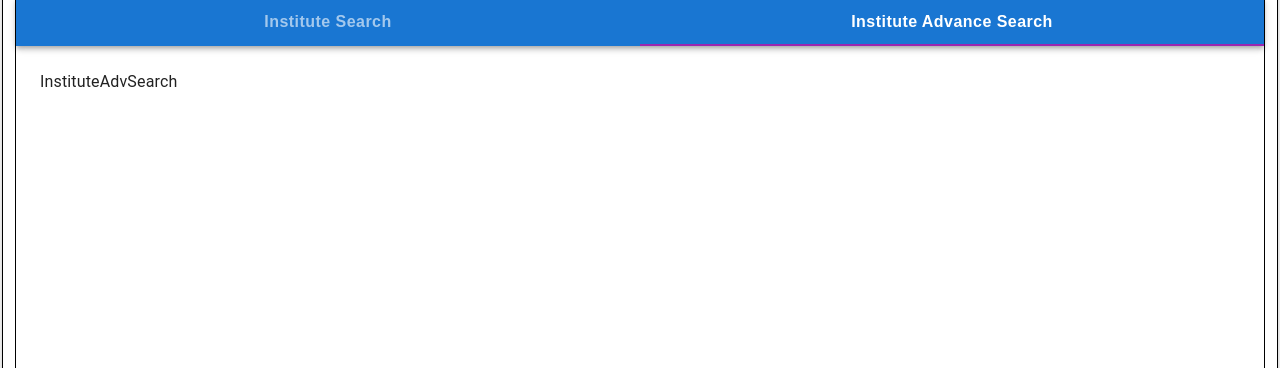
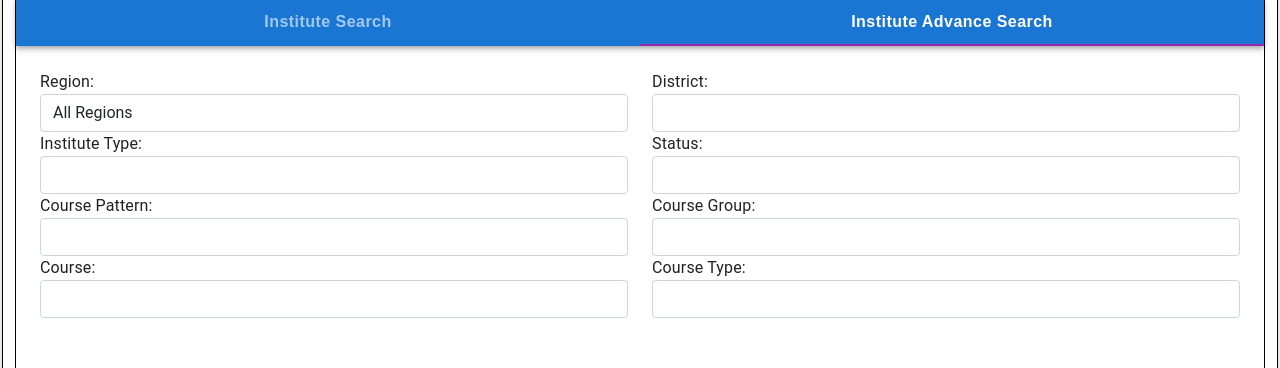
Before and after one commit to Nishantphule/search-inst-app, a React (Create React App) app: page / in a window 1280 px wide. Both pictures are taken after a click on the tab "Institute Advance Search". Shown: the part 192-560 px from the top of the page. Built offline with nearby package versions, Linux system fonts and the light colour scheme.

Commit message:
form updates

```diff
--- a/src/Components/Forms/InstituteAdvSearch.jsx
+++ b/src/Components/Forms/InstituteAdvSearch.jsx
@@ -1,7 +1,93 @@
-import React from "react";
+import React, { useState } from "react";
 
 const InstituteAdvSearch = () => {
-  return <div>InstituteAdvSearch</div>;
+  const [selectedRegion, setSelectedRegion] = useState("");
+  const [selectedDistrict, setSelectedDistrict] = useState("");
+  const [selectedInstType, setSelectedInstType] = useState("");
+  const [selectedStatus, setSelectedStatus] = useState("");
+  const [selectedCoursePattern, setSelectedCoursePattern] = useState("");
+  const [selectedCourseGroup, setSelectedCourseGroup] = useState("");
+  const [selectedCourse, setSelectedCourse] = useState("");
+  const [selectedCourseType, setSelectedCourseType] = useState("");
+
+  const regions = ["Mumbai", "Pune", "Nagpur", "Chhatrapati Sambhaji Nagar"];
+  const [districts, setDistricts] = useState(["Nashik", "Pune", "Akola"]);
+  const [instituteTypes, setInstituteTypes] = useState([
+    "All",
+    "Aided Autonomous",
+    "Learn & Earn",
+    "Government Autonomous",
+    "Government",
+    "Government Aided",
+    "UnAided",
+    "Unaided Double Shift",
+  ]);
+  const [statusList, setStatusList] = useState([
+    "Affiliated",
+    "Not Affiliated",
+    "All",
+  ]);
+  const [coursePatterns, setCoursePatterns] = useState([
+    "All",
+    "Yearly Full-Time",
+    "Yearly Part-Time",
+    "Semester Full-Time",
+    "Semester Part-Time",
+  ]);
+
+  const [courseGroups, setCourseGroups] = useState(["All"]);
+  const [subCourse, setSubCourse] = useState(["All"]);
+  const [courseTypeList, setCourseTypeList] = useState([
+    "All",
+    "AICTE Approved",
+    "Short Term",
+  ]);
+
+  return (
+    <div>
+      <form>
+        <div className="row">
+          <div className="col-12 col-md-6">
+            <label htmlFor="">Region:</label>
+            <select className="form-control" name="" id="">
+              <option value="">All Regions</option>
+              {regions.map((region) => {
+                return <option>{region} Region</option>;
+              })}
+            </select>
+          </div>
+          <div className="col-12 col-md-6">
+            <label htmlFor="">District:</label>
+            <select className="form-control" name="" id=""></select>
+          </div>
+          <div className="col-12 col-md-6">
+            <label htmlFor="">Institute Type:</label>
+            <select className="form-control" name="" id=""></select>
+          </div>
+          <div className="col-12 col-md-6">
+            <label htmlFor="">Status:</label>
+            <select className="form-control" name="" id=""></select>
+          </div>
+          <div className="col-12 col-md-6">
+            <label htmlFor="">Course Pattern:</label>
+            <select className="form-control" name="" id=""></select>
+          </div>
+          <div className="col-12 col-md-6">
+            <label htmlFor="">Course Group:</label>
+            <select className="form-control" name="" id=""></select>
+          </div>
+          <div className="col-12 col-md-6">
+            <label htmlFor="">Course:</label>
+            <select className="form-control" name="" id=""></select>
+          </div>
+          <div className="col-12 col-md-6">
+            <label htmlFor="">Course Type:</label>
+            <select className="form-control" name="" id=""></select>
+          </div>
+        </div>
+      </form>
+    </div>
+  );
 };
 
 export default InstituteAdvSearch;
--- a/src/Components/Forms/InstituteSearch.jsx
+++ b/src/Components/Forms/InstituteSearch.jsx
@@ -22,18 +22,15 @@ const InstituteSearch = () => {
     setInstCode(event.target.value);
   };
 
-  const handleInstNameChange = (event) => {
-    setInstName(event.target.value);
-  };
-
   const handleDteCodeChange = (event) => {
-    setDteCode(event.target.value);
+    const dteCode = event.target.value
+    setDteCode(dteCode);
   };
   const [instituteNames, setInstituteNames] = useState([
     "Institute A",
     "Institute B",
     "P.V.G",
-    "Governmant Poly",
+    "Government Poly",
   ]);
 
   const handleSubmit = (e) => {
@@ -44,10 +41,14 @@ const InstituteSearch = () => {
     console.log(selectedDiscipline, "Discipline");
   };
 
+const handleSearchInstCode= (dtecode)=>{
+setInstCode("Hii")
+}
+
   const handleInstituteNameInput = (event) => {
     const inputValue = event.target.value;
     setInstituteNameInput(inputValue);
-    if (inputValue !== "") {
+    if (inputValue) {
       const filtered = instituteNames.filter((name) =>
         name.toLowerCase().trim().includes(inputValue.toLowerCase().trim())
       );
@@ -60,6 +61,7 @@ const InstituteSearch = () => {
 
   const handleInstituteNameSelect = (name) => {
     setInstituteNameInput(name);
+    setInstName(name)
     setIsDropdownVisible(false);
   };
   return (
@@ -78,7 +80,9 @@ const InstituteSearch = () => {
                   <b>MSBTE Institute Code:</b>
                 </label>
                 <input
+                placeholder="Select Institute Code..."
                   onChange={handleInstCodeChange}
+                  value={instCode}
                   id="msbtecode1"
                   type="text"
                   className="form-control"
@@ -94,6 +98,7 @@ const InstituteSearch = () => {
                   <b>MSBTE Institute Id:</b>
                 </label>
                 <input
+                placeholder="Select Institute Id..."
                   onChange={handleInstIdChange}
                   id="msbtecode2"
                   type="text"
@@ -116,9 +121,13 @@ const InstituteSearch = () => {
                 <input
                   onChange={handleInstituteNameInput}
                   value={instituteNameInput}
-                  onFocus={() => setIsDropdownVisible(true)}
+                  onFocus={() => {
+                    setFilteredInstituteNames(instituteNames)
+                    setIsDropdownVisible(true)
+                  }}
                   id="institutename"
                   type="text"
+                  placeholder="Select Institute Name..."
                   className="form-control"
                 />
                 {isDropdownVisible && (
@@ -290,6 +299,7 @@ const InstituteSearch = () => {
                 id="search"
                 value="Search Institute"
                 className="btn btn-primary"
+                onClick={()=>handleSearchInstCode(dteCode)}
               />
             </div>
           </div>
```
